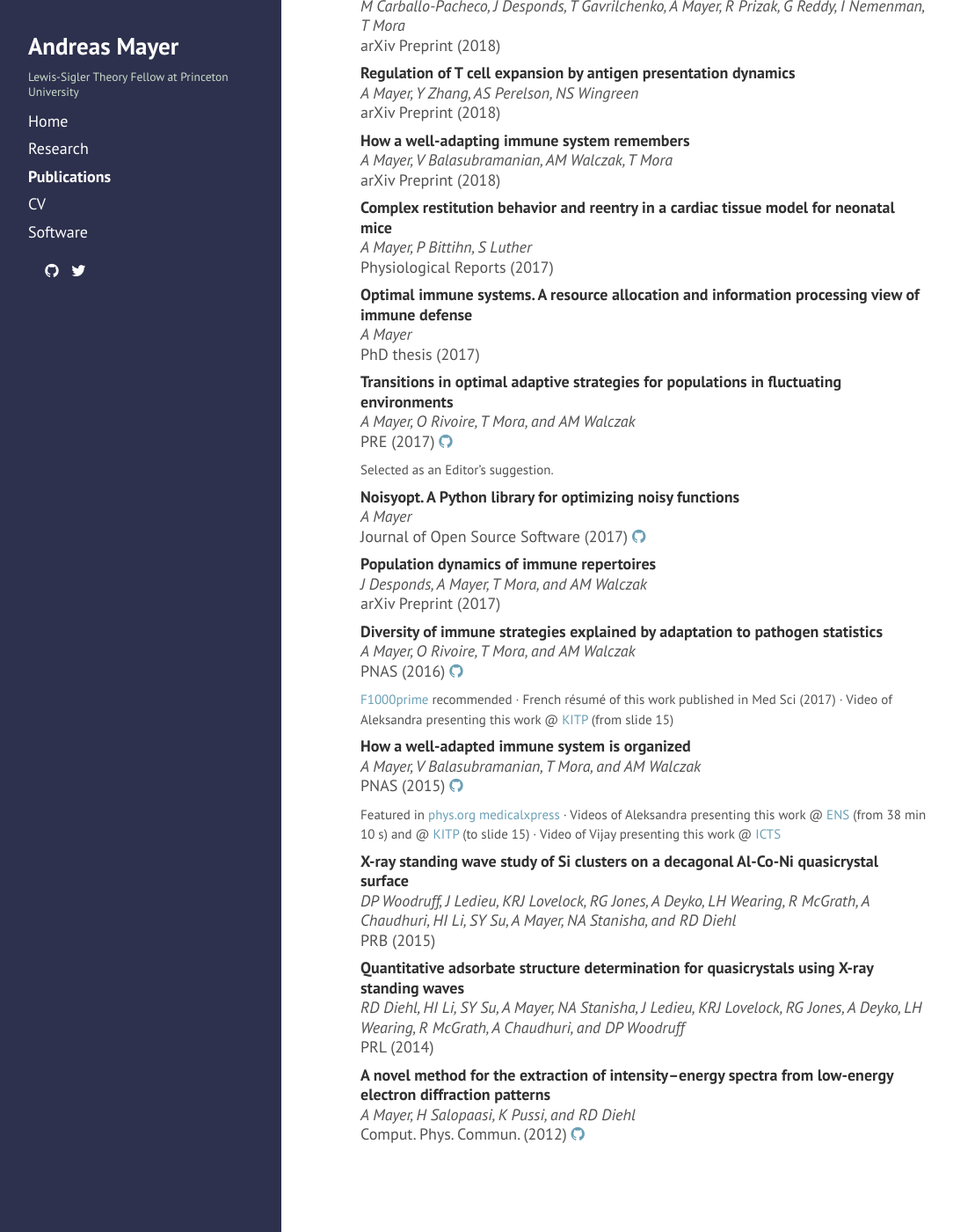
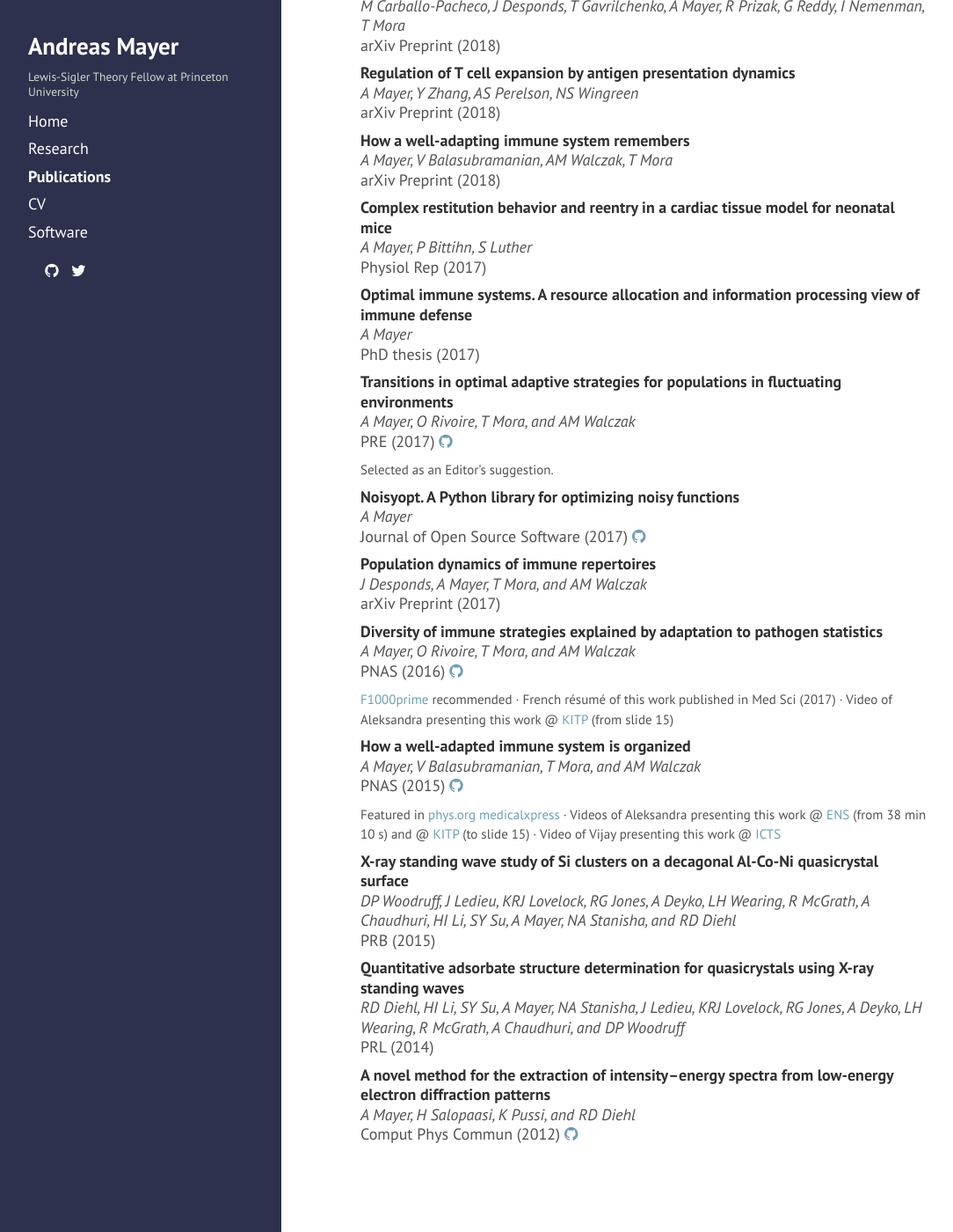
Before and after one commit to andim/andim.github.io, a Jekyll site: the page built from publications.md, in a window 1280 px wide and 1400 px high, scrolled down 207 px. Shown: the whole window at 88% size, without its empty margins (4-1088 px from the left). Built offline with Jekyll 4.4.1, drawn with Linux system fonts in a browser that asks for light colours; nearby versions of some CDN libraries; a style sheet for code colours, icons or effects is not loaded.

Commit message:
publist updated

```diff
--- a/_data/publist.yml
+++ b/_data/publist.yml
@@ -31,7 +31,7 @@
       arxiv: https://arxiv.org/abs/1806.05753
 - authors: A Mayer, P Bittihn, S Luther
   title: Complex restitution behavior and reentry in a cardiac tissue model for neonatal mice
-  journal: Physiological Reports
+  journal: Physiol Rep
   year: 2017
   detail: 5:e13449
   links:
@@ -117,7 +117,7 @@
 
 - authors: A Mayer, H Salopaasi, K Pussi, and RD Diehl
   title: A novel method for the extraction of intensity--energy spectra from low-energy electron diffraction patterns
-  journal: Comput. Phys. Commun.
+  journal: Comput Phys Commun
   year: 2012
   detail: 183(7):1443--1447
   links:
```
